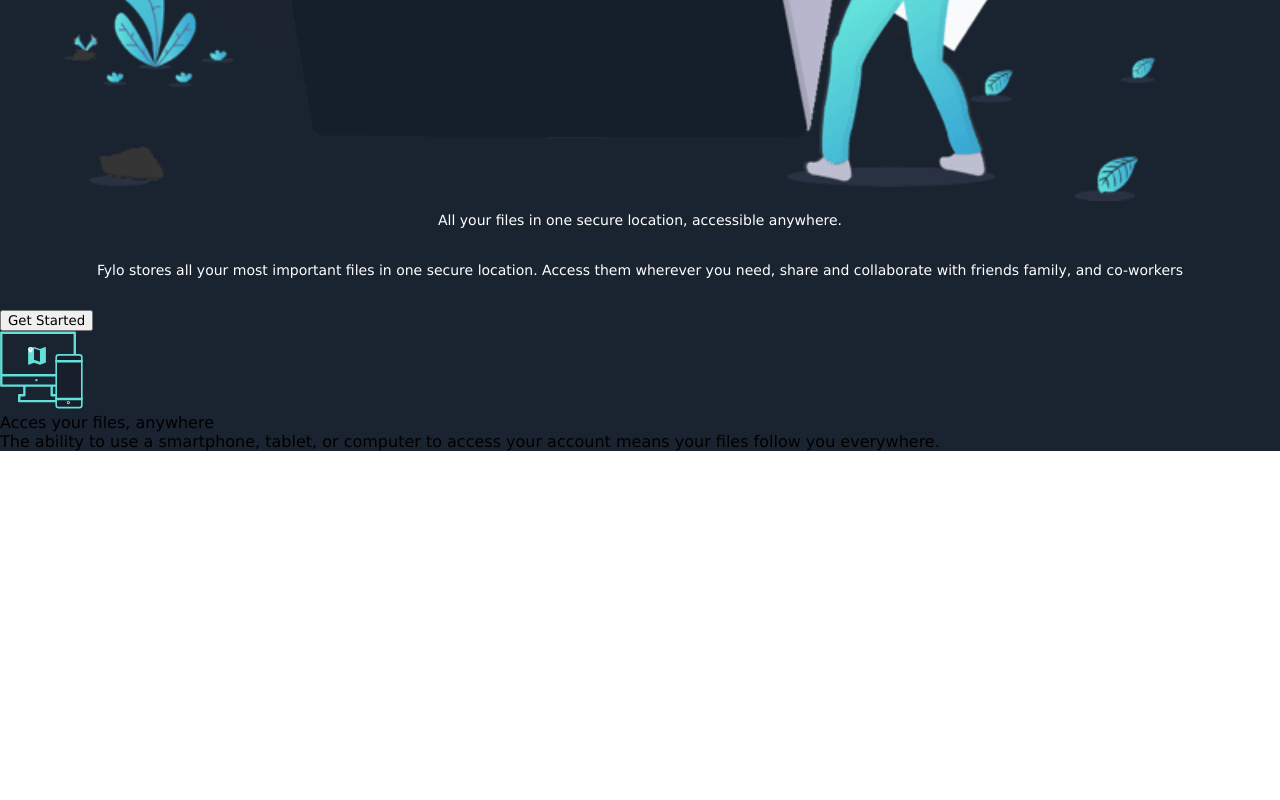
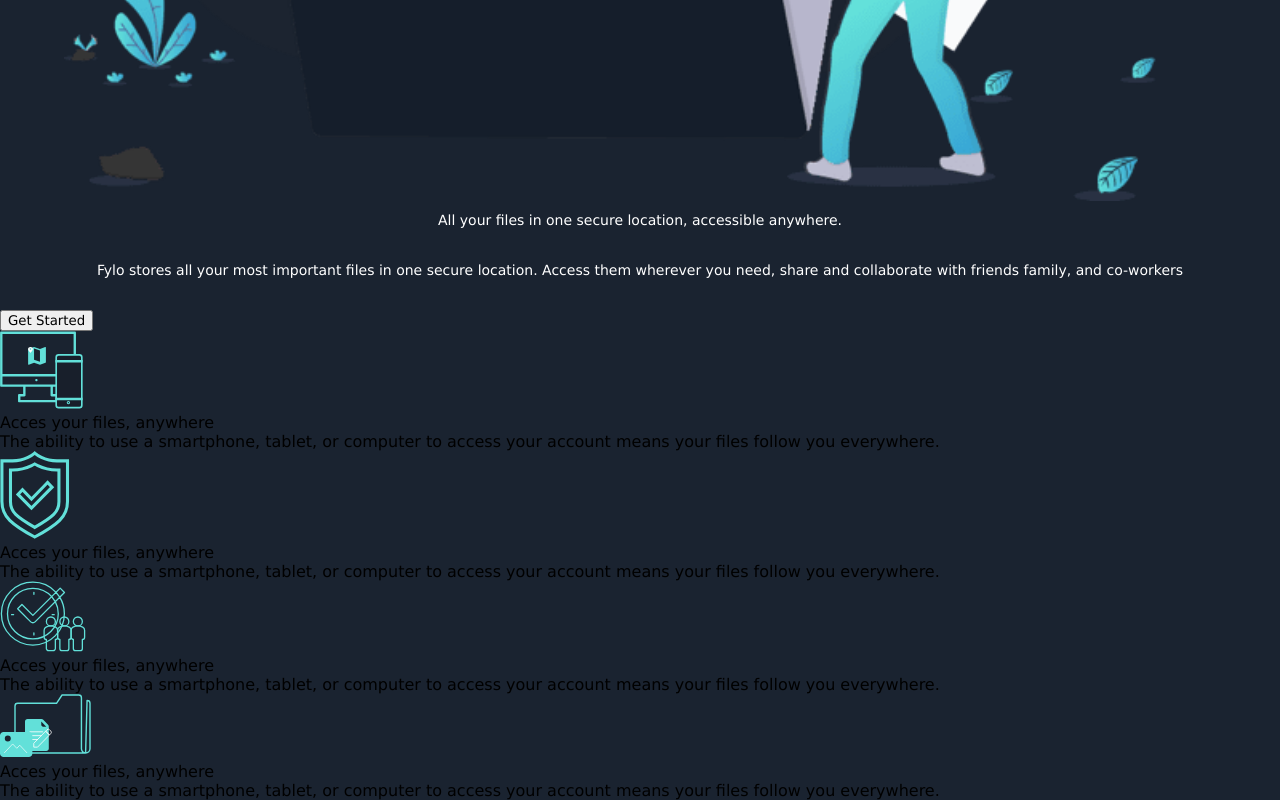
Before and after one commit to ceenti/proyecto1, a plain HTML site: page index.html in a window 1280 px wide. Shown: the part 712-1512 px from the top of the page. Before the commit the page ends 1163 px from the top, so only its background shows below. Drawn offline with Linux system fonts and the light colour scheme.

Commit message:
Cambios en estructura HTML

```diff
--- a/index.html
+++ b/index.html
@@ -27,11 +27,29 @@
             <p class="last">Fylo stores all your most important files in one secure location. Access them wherever you need, share and collaborate with friends family, and co-workers</p>
             <button class="getStarterButton">Get Started</button>
         </div>
-        <section class="iconsSection">
-            <img src="images/icon-access-anywhere.svg" alt="">
-            <p>Acces your files, anywhere</p>
-            <p>The ability to use a smartphone, tablet, or computer to access your account means your files follow you everywhere.</p>
-        </section>
+        <div class="sections">
+            <section class="iconsSection">
+                <img src="images/icon-access-anywhere.svg" alt="">
+                <p>Acces your files, anywhere</p>
+                <p>The ability to use a smartphone, tablet, or computer to access your account means your files follow you everywhere.</p>
+            </section>
+            <section class="iconsSection">
+                <img src="images/icon-security.svg" alt="">
+                <p>Acces your files, anywhere</p>
+                <p>The ability to use a smartphone, tablet, or computer to access your account means your files follow you everywhere.</p>
+            </section>
+            <section class="iconsSection">
+                <img src="images/icon-collaboration.svg" alt="">
+                <p>Acces your files, anywhere</p>
+                <p>The ability to use a smartphone, tablet, or computer to access your account means your files follow you everywhere.</p>
+            </section>
+            <section class="iconsSection">
+                <img src="images/icon-any-file.svg" alt="">
+                <p>Acces your files, anywhere</p>
+                <p>The ability to use a smartphone, tablet, or computer to access your account means your files follow you everywhere.</p>
+            </section>
+        </div>
+
     </div>
 </body>
 </html>
```
Also changed, not shown: css/style.scss (line endings or trailing spaces).
